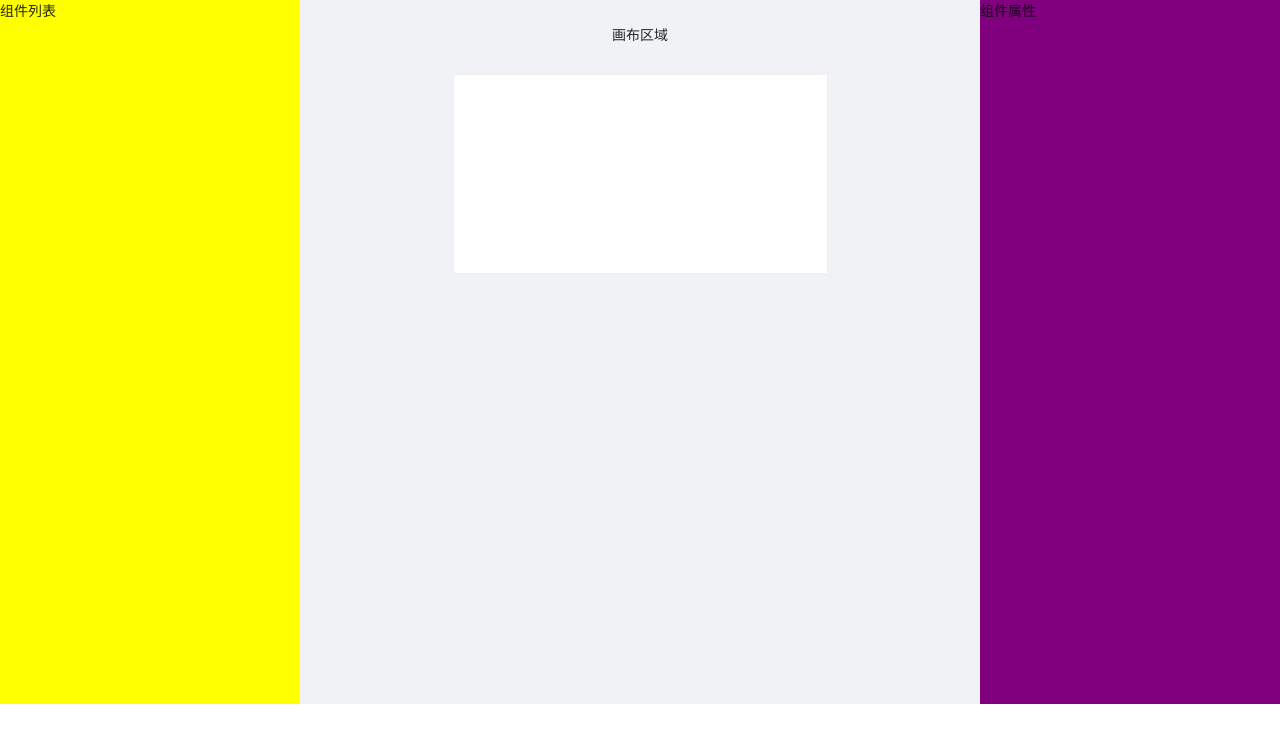
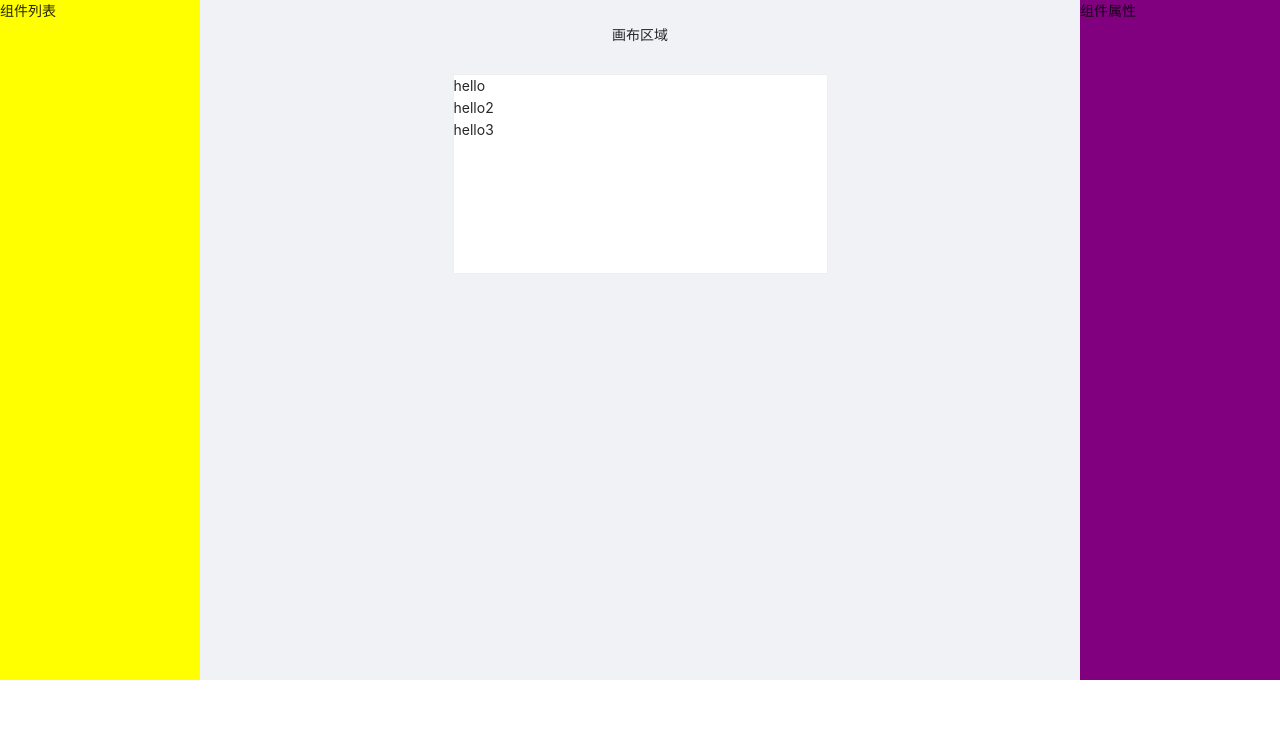
Before and after one commit to Three-Dimensional/Design-Templates, a Vue app: page /editor in a window 1280 px wide. Shown: the top 742 px of the page. Built offline with nearby package versions, Linux system fonts and the light colour scheme.

Commit message:
feat：构建编辑器组件

```diff
--- a/index.html
+++ b/index.html
@@ -4,7 +4,7 @@
     <meta charset="UTF-8" />
     <link rel="icon" href="/favicon.ico" />
     <meta name="viewport" content="width=device-width, initial-scale=1.0" />
-    <title>Vite App</title>
+    <title>designTemplates</title>
   </head>
   <body>
     <div id="app"></div>
--- /dev/null
+++ b/src/store/editor.ts
@@ -0,0 +1,71 @@
+import { Module } from 'vuex'
+import { v4 as uuidv4 } from 'uuid'
+import { GlobalDataProps } from './index'
+
+export interface EditorProps {
+  // 供中间编辑器渲染的数组
+  components: ComponentData[]
+  // 当前编辑器中选中的元素的uuid
+  currentElement: string
+}
+
+export interface ComponentData {
+  // 业务组件库名称 l-text，l-image 等等
+  name: string
+  props: { [key: string]: any }
+  // id，uuid v4 生成
+  id: string
+}
+
+export const testComponents: ComponentData[] = [
+  {
+    id: uuidv4(),
+    name: 'l-text',
+    props: {
+      text: 'hello',
+      fontSize: '20px',
+      color: 'red',
+      lineHeight: '1',
+      textAlign: 'left',
+      fontFamily: '',
+      opacity: '1',
+    },
+  },
+  {
+    id: uuidv4(),
+    name: 'l-text',
+    props: {
+      text: 'hello2',
+      fontSize: '10px',
+      fontWeight: 'bold',
+      lineHeight: '2',
+      textAlign: 'left',
+      fontFamily: '',
+      opacity: '1',
+    },
+  },
+  {
+    id: uuidv4(),
+    name: 'l-text',
+    props: {
+      text: 'hello3',
+      fontSize: '15px',
+      actionType: 'url',
+      url: 'https://www.baidu.com',
+      lineHeight: '3',
+      textAlign: 'left',
+      fontFamily: '',
+      opacity: '1',
+    },
+  },
+]
+
+const editor: Module<EditorProps, GlobalDataProps> = {
+  state: {
+    components: testComponents,
+    currentElement:''
+
+  },
+}
+
+export default editor
--- a/src/store/index.ts
+++ b/src/store/index.ts
@@ -1,14 +1,17 @@
 import { createStore } from 'vuex'
 import templates, { TemplatesProps } from './templates'
 import user, { UserProps } from './user'
+import editor, { EditorProps } from './editor'
 export interface GlobalDataProps {
   user: UserProps
   templates: TemplatesProps
+  editor: EditorProps
 }
 const store = createStore({
   modules: {
     templates,
     user,
+    editor,
   },
 })
 
--- a/src/views/Editor.vue
+++ b/src/views/Editor.vue
@@ -1,26 +1,40 @@
 <template>
   <div class="editor-container">
     <a-layout>
-      <a-layout-sider width="300" style="background: yellow">
+      <a-layout-sider class="component">
         <div class="sidebar-container">组件列表</div>
       </a-layout-sider>
-      <a-layout style="padding: 0 24px 24px">
+      <!-- 主体 -->
+      <a-layout>
         <a-layout-content class="preview-container">
           <p>画布区域</p>
-          <div class="preview-list" id="canvas-area"></div>
+          <div class="preview-list" id="canvas-area">
+            <div v-for="com in components" :key="com.id">
+              {{ com.props.text }}
+            </div>
+          </div>
         </a-layout-content>
       </a-layout>
-      <a-layout-sider width="300" style="background: purple" class="settings-panel">
-        组件属性
-      </a-layout-sider>
+
+      <a-layout-sider class="settings-panel"> 组件属性 </a-layout-sider>
     </a-layout>
   </div>
 </template>
 
 <script lang="ts">
-import { defineComponent } from 'vue'
+import { defineComponent, computed } from 'vue'
+import { useStore } from 'vuex'
+import { GlobalDataProps } from '../store/index'
 
-export default defineComponent({})
+export default defineComponent({
+  setup() {
+    const store = useStore<GlobalDataProps>()
+    const components = computed(() => store.state.editor.components)
+    return {
+      components,
+    }
+  },
+})
 </script>
 
 <style lang="scss">
@@ -47,5 +61,15 @@ export default defineComponent({})
     margin-top: 50px;
     max-height: 80vh;
   }
+
+  .component {
+    width: 300px;
+    background: yellow;
+  }
+
+  .settings-panel {
+    width: 300px;
+    background: purple;
+  }
 }
 </style>
```
Also changed, not shown: package.json (+5 -2 lines), src/components/LText.vue (added, +43 -0 lines).
